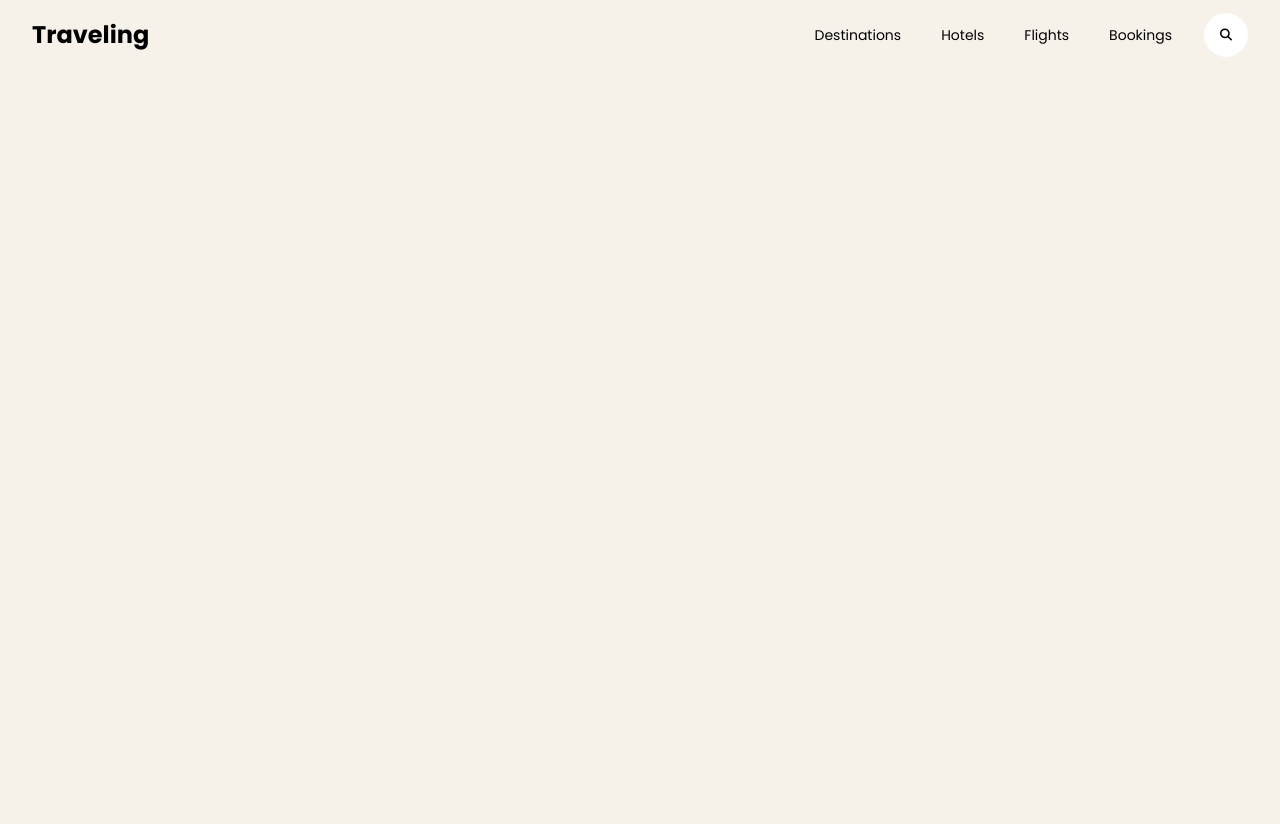
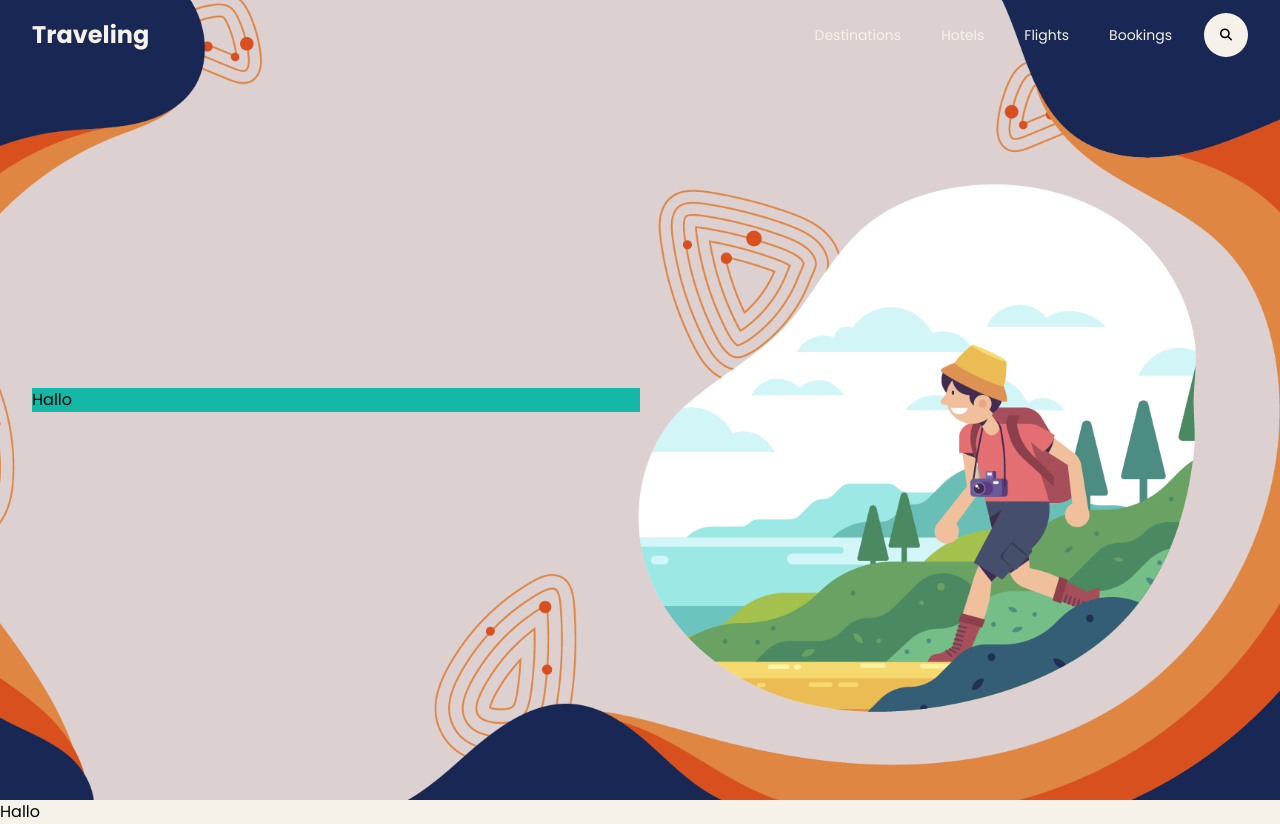
Before and after one commit to zainuddin25/Travel, a website: page src/index.html in a window 1280 px wide. Before the commit the page ends 800 px from the top, so only its background shows below. Drawn offline with nearby package versions, Linux system fonts and the light colour scheme.

Commit message:
update: navbar

```diff
--- a/src/index.html
+++ b/src/index.html
@@ -13,28 +13,28 @@
     <body class="bg-white-bone font-poppins" id="right-scrool">
 
         <!-- Header -->
-        <div class="w-full h-[70px] bg-white-bone flex items-center px-8 justify-between" id="navbar">
-            <h1 class="text-2xl font-bold">Traveling</h1>
+        <div class="w-full h-[70px] bg-transparent text-white flex items-center px-8 justify-between fixed" id="navbar">
+            <h1 class="text-2xl font-bold" id="title">Traveling</h1>
             <div class="hidden lg:block">
                 <ul class="flex items-center gap-6">
                     <li class="px-2">
-                        <a href="#" class="text-sm">Destinations</a>
+                        <a href="#" class="text-sm" id="link-navbar1">Destinations</a>
                     </li>
                     <li class="px-2">
-                        <a href="#" class="text-sm">Hotels</a>
+                        <a href="#" class="text-sm" id="link-navbar2">Hotels</a>
                     </li>
                     <li class="px-2">
-                        <a href="#" class="text-sm">Flights</a>
+                        <a href="#" class="text-sm" id="link-navbar3">Flights</a>
                     </li>
                     <li class="px-2">
-                        <a href="#" class="text-sm">Bookings</a>
+                        <a href="#" class="text-sm" id="link-navbar4">Bookings</a>
                     </li>
-                    <li class="bg-white rounded-full items-center" id="searchGroup">
+                    <li class="bg-white-bone text-black rounded-full items-center" id="searchGroup">
                         <input class="outline-none text-sm mx-2 hidden bg-transparent" id="input" placeholder="Search Destination" />
                         <div class="hidden" id="iconClose" onclick="closeSearch()">
                             <i class="fa-regular fa-circle-xmark"></i>
                         </div>
-                        <i class="fa-solid fa-magnifying-glass text-xs p-4" id="iconSearch" onclick="searchButton()"></i>
+                        <i class="fa-solid fa-magnifying-glass text-xs p-4 text-black" id="iconSearch" onclick="searchButton()"></i>
                     </li>
                 </ul>
             </div>
@@ -49,6 +49,16 @@
             </div>
         </div>
 
+        <!-- Hero -->
+        <div class="w-full h-screen bg-cover bg-center" style="background-image: url('../assets/background/background.png');">
+            <div class="container mx-auto px-8 flex justify-start items-center h-full">
+                <div class="w-2/4 bg-teal-500">
+                    <h1>Hallo</h1>
+                </div>
+            </div>
+        </div>
+        <h1>Hallo</h1>
+
         <!-- Javascript -->
         <script>
 
@@ -58,10 +68,21 @@
 
             function scrollFunction() {
                 if (document.body.scrollTop > 10 || document.documentElement.scrollTop > 10) {
-                    document.getElementById("navbar").style.background = "white"
-                    document.getElementById("navbar").style.position = "fixed"
+                    document.getElementById("navbar").style.background = "#f6f2ea"
+                    document.getElementById("link-navbar1").style.color = "black"
+                    document.getElementById("link-navbar2").style.color = "black"
+                    document.getElementById("link-navbar3").style.color = "black"
+                    document.getElementById("link-navbar4").style.color = "black"
+                    document.getElementById("title").style.color = "black"
+                    document.getElementById("searchGroup").style.background = "white"
                 } else {
-                    document.getElementById("navbar").style.background = "#f6f2ea"
+                    document.getElementById("navbar").style.background = "transparent"
+                    document.getElementById("searchGroup").style.background = "#f6f2ea"
+                    document.getElementById("link-navbar1").style.color = "#f6f2ea"
+                    document.getElementById("link-navbar2").style.color = "#f6f2ea"
+                    document.getElementById("link-navbar3").style.color = "#f6f2ea"
+                    document.getElementById("link-navbar4").style.color = "#f6f2ea"
+                    document.getElementById("title").style.color = "#f6f2ea"
                 }
             }
 
--- a/src/input.css
+++ b/src/input.css
@@ -1,3 +1,7 @@
 @tailwind base;
 @tailwind components;
 @tailwind utilities;
+
+body::-webkit-scrollbar {
+    display: none;
+}
```
Also changed, not shown: dist/output.css.
